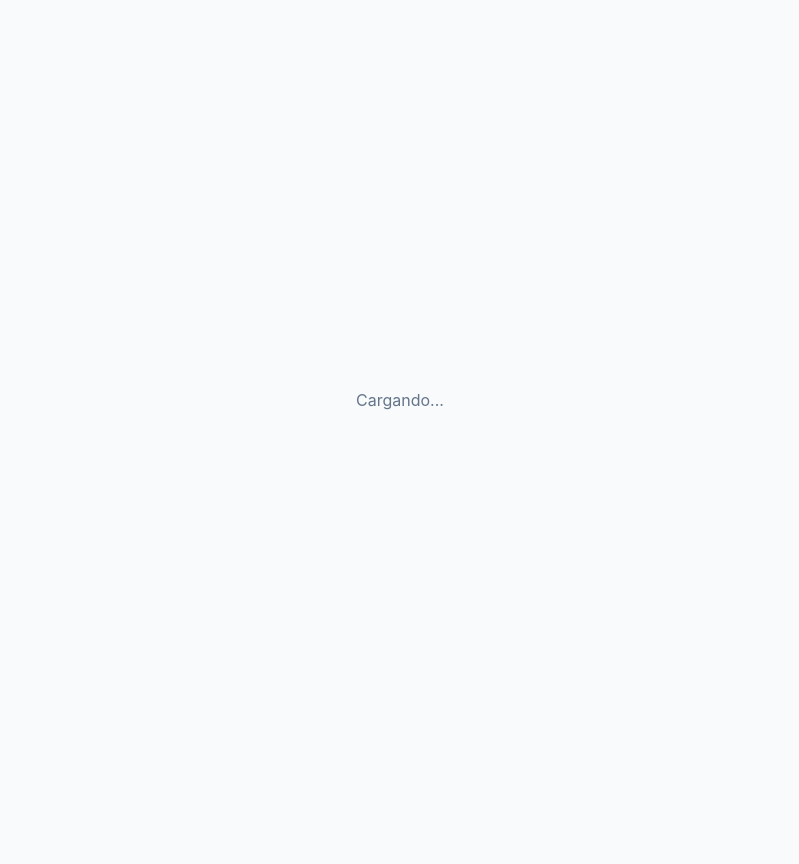
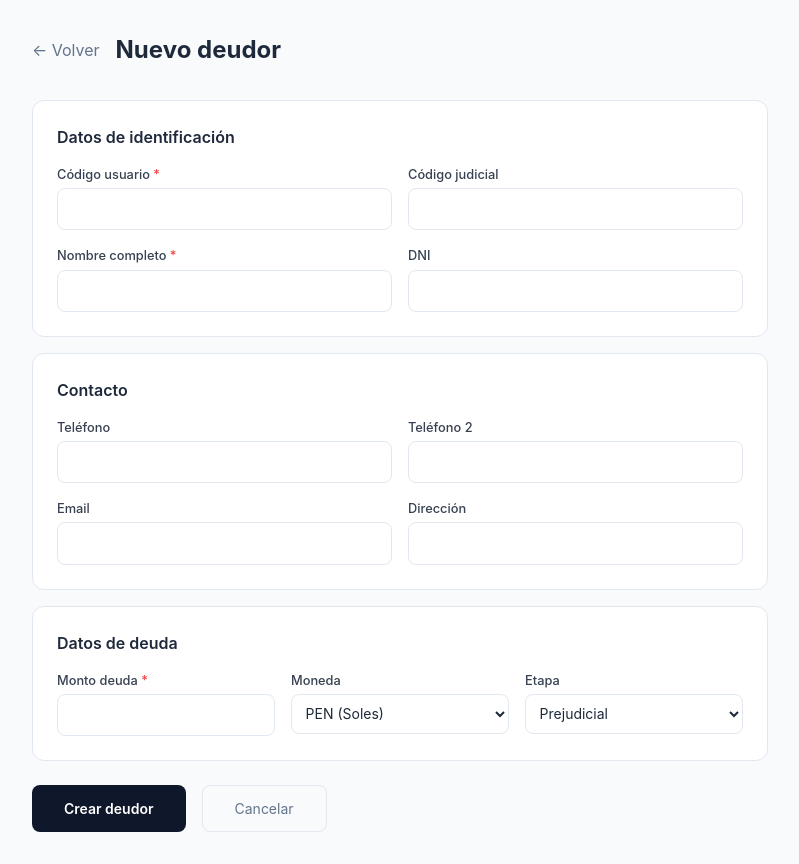
Before and after one commit to Moises1705/cobraflow-frontend, a Next.js app: page /deudores/nuevo in a window 1280 px wide. Before the commit this address had no page. Shown: the whole page, without its empty margins (240-1039 px from the left). Before the commit the page ends 800 px from the top, so only its background shows below. Built offline with nearby package versions, Linux system fonts and the light colour scheme.

Commit message:
feat: formulario nuevo deudor + detalle completo funcionando

```diff
--- /dev/null
+++ b/app/deudores/nuevo/page.tsx
@@ -0,0 +1,139 @@
+'use client'
+import { useState } from 'react'
+import { useRouter } from 'next/navigation'
+import { crearDeudor } from '../../../lib/api'
+
+export default function NuevoDeudorPage() {
+  const router = useRouter()
+  const [loading, setLoading] = useState(false)
+  const [error, setError] = useState('')
+  const [form, setForm] = useState({
+    codigo_usuario: '',
+    codigo_judicial: '',
+    nombre: '',
+    dni: '',
+    telefono: '',
+    telefono_2: '',
+    direccion: '',
+    email: '',
+    monto_deuda: '',
+    moneda: 'PEN',
+    etapa: 'prejudicial'
+  })
+
+  const handleChange = (e: React.ChangeEvent<HTMLInputElement | HTMLSelectElement>) => {
+    setForm({ ...form, [e.target.name]: e.target.value })
+  }
+
+  const handleSubmit = async (e: React.FormEvent) => {
+    e.preventDefault()
+    setLoading(true)
+    setError('')
+    try {
+      await crearDeudor({
+        ...form,
+        monto_deuda: parseFloat(form.monto_deuda),
+        codigo_judicial: form.codigo_judicial || null,
+        telefono_2: form.telefono_2 || null,
+        direccion: form.direccion || null,
+        email: form.email || null,
+      })
+      router.push('/deudores')
+    } catch {
+      setError('Error al crear el deudor')
+    } finally {
+      setLoading(false)
+    }
+  }
+
+  const campo = (label: string, name: string, type = 'text', required = false) => (
+    <div>
+      <label style={{ display: 'block', fontSize: '0.8rem', fontWeight: '500', color: '#374151', marginBottom: '4px' }}>
+        {label} {required && <span style={{ color: '#ef4444' }}>*</span>}
+      </label>
+      <input
+        type={type}
+        name={name}
+        value={form[name as keyof typeof form]}
+        onChange={handleChange}
+        required={required}
+        style={{ width: '100%', padding: '0.6rem', border: '1px solid #e2e8f0', borderRadius: '8px', fontSize: '0.875rem' }}
+      />
+    </div>
+  )
+
+  return (
+    <div style={{ padding: '2rem', maxWidth: '800px', margin: '0 auto' }}>
+      <div style={{ display: 'flex', alignItems: 'center', gap: '1rem', marginBottom: '2rem' }}>
+        <button onClick={() => router.push('/deudores')}
+          style={{ background: 'none', border: 'none', cursor: 'pointer', color: '#64748b', fontSize: '1rem' }}>
+          ← Volver
+        </button>
+        <h1 style={{ fontSize: '1.5rem', fontWeight: '700', color: '#1e293b' }}>Nuevo deudor</h1>
+      </div>
+
+      <form onSubmit={handleSubmit}>
+        <div style={{ background: 'white', border: '1px solid #e2e8f0', borderRadius: '12px', padding: '1.5rem', marginBottom: '1rem' }}>
+          <h2 style={{ fontSize: '1rem', fontWeight: '600', marginBottom: '1rem', color: '#1e293b' }}>Datos de identificación</h2>
+          <div style={{ display: 'grid', gridTemplateColumns: '1fr 1fr', gap: '1rem' }}>
+            {campo('Código usuario', 'codigo_usuario', 'text', true)}
+            {campo('Código judicial', 'codigo_judicial')}
+            {campo('Nombre completo', 'nombre', 'text', true)}
+            {campo('DNI', 'dni')}
+          </div>
+        </div>
+
+        <div style={{ background: 'white', border: '1px solid #e2e8f0', borderRadius: '12px', padding: '1.5rem', marginBottom: '1rem' }}>
+          <h2 style={{ fontSize: '1rem', fontWeight: '600', marginBottom: '1rem', color: '#1e293b' }}>Contacto</h2>
+          <div style={{ display: 'grid', gridTemplateColumns: '1fr 1fr', gap: '1rem' }}>
+            {campo('Teléfono', 'telefono')}
+            {campo('Teléfono 2', 'telefono_2')}
+            {campo('Email', 'email', 'email')}
+            {campo('Dirección', 'direccion')}
+          </div>
+        </div>
+
+        <div style={{ background: 'white', border: '1px solid #e2e8f0', borderRadius: '12px', padding: '1.5rem', marginBottom: '1.5rem' }}>
+          <h2 style={{ fontSize: '1rem', fontWeight: '600', marginBottom: '1rem', color: '#1e293b' }}>Datos de deuda</h2>
+          <div style={{ display: 'grid', gridTemplateColumns: '1fr 1fr 1fr', gap: '1rem' }}>
+            {campo('Monto deuda', 'monto_deuda', 'number', true)}
+            <div>
+              <label style={{ display: 'block', fontSize: '0.8rem', fontWeight: '500', color: '#374151', marginBottom: '4px' }}>Moneda</label>
+              <select name="moneda" value={form.moneda} onChange={handleChange}
+                style={{ width: '100%', padding: '0.6rem', border: '1px solid #e2e8f0', borderRadius: '8px', fontSize: '0.875rem' }}>
+                <option value="PEN">PEN (Soles)</option>
+                <option value="USD">USD (Dólares)</option>
+              </select>
+            </div>
+            <div>
+              <label style={{ display: 'block', fontSize: '0.8rem', fontWeight: '500', color: '#374151', marginBottom: '4px' }}>Etapa</label>
+              <select name="etapa" value={form.etapa} onChange={handleChange}
+                style={{ width: '100%', padding: '0.6rem', border: '1px solid #e2e8f0', borderRadius: '8px', fontSize: '0.875rem' }}>
+                <option value="prejudicial">Prejudicial</option>
+                <option value="judicial">Judicial</option>
+                <option value="castigo">Castigo</option>
+              </select>
+            </div>
+          </div>
+        </div>
+
+        {error && (
+          <div style={{ background: '#fef2f2', border: '1px solid #fecaca', color: '#dc2626', padding: '0.75rem', borderRadius: '8px', marginBottom: '1rem', fontSize: '0.875rem' }}>
+            {error}
+          </div>
+        )}
+
+        <div style={{ display: 'flex', gap: '1rem' }}>
+          <button type="submit" disabled={loading}
+            style={{ padding: '0.75rem 2rem', background: loading ? '#94a3b8' : '#0f172a', color: 'white', border: 'none', borderRadius: '8px', cursor: loading ? 'not-allowed' : 'pointer', fontWeight: '600', fontSize: '0.875rem' }}>
+            {loading ? 'Guardando...' : 'Crear deudor'}
+          </button>
+          <button type="button" onClick={() => router.push('/deudores')}
+            style={{ padding: '0.75rem 2rem', background: 'transparent', border: '1px solid #e2e8f0', borderRadius: '8px', cursor: 'pointer', color: '#64748b', fontSize: '0.875rem' }}>
+            Cancelar
+          </button>
+        </div>
+      </form>
+    </div>
+  )
+}
```
